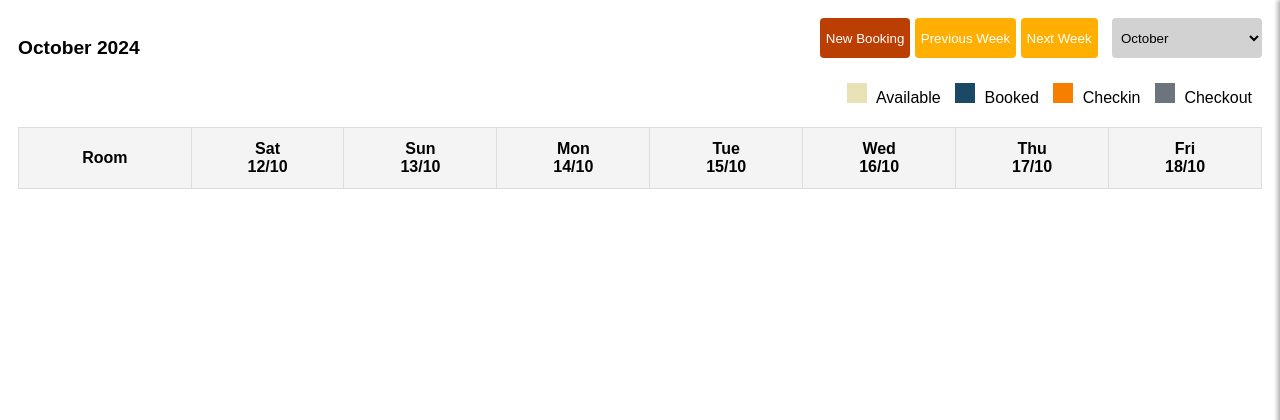
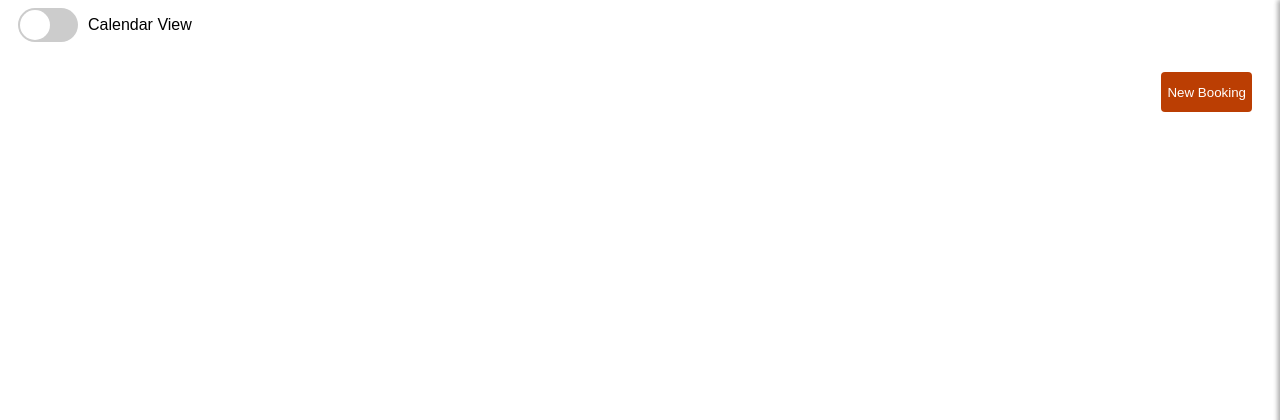
Before and after one commit to hoteliswar/hotel_iswar_frontend, a PHP site: page /booking.html in a window 1280 px wide. Shown: the top 420 px of the page. Run offline with PHP 8.4, Linux system fonts and the light colour scheme; lists and menus that the app fills with data are empty.

Commit message:
[bookings]

```diff
--- a/version2/hotel/booking-app/booking.css
+++ b/version2/hotel/booking-app/booking.css
@@ -1,6 +1,55 @@
 body {
     font-family: Arial, sans-serif;
 }
+
+/* Toggle Checkbox */
+
+.view-toggle {
+    display: flex;
+    align-items: center;
+    margin-bottom: 20px;
+    margin-left: 10px;
+}
+
+.toggle-checkbox {
+    display: none;
+}
+
+.toggle-label {
+    display: inline-block;
+    width: 60px;
+    height: 34px;
+    background-color: #ccc;
+    border-radius: 34px;
+    position: relative;
+    cursor: pointer;
+    transition: background-color 0.3s;
+}
+
+.toggle-inner {
+    position: absolute;
+    top: 2px;
+    left: 2px;
+    width: 30px;
+    height: 30px;
+    background-color: white;
+    border-radius: 50%;
+    transition: transform 0.3s;
+}
+
+.toggle-checkbox:checked+.toggle-label {
+    background-color: #ffaf02;
+}
+
+.toggle-checkbox:checked+.toggle-label .toggle-inner {
+    transform: translateX(26px);
+}
+
+.toggle-text {
+    margin-left: 10px;
+}
+
+/* Calendar View */
 
 .calender-wrapper {
     padding: 10px;
@@ -13,14 +62,14 @@ body {
     margin-bottom: 5px;
 }
 
-.calender-color-indicator{
+.calender-color-indicator {
     justify-content: space-between;
     align-items: center;
     /* margin-bottom: 20px; */
     float: right;
 }
 
-.color-box{
+.color-box {
     display: inline-block;
     width: 20px;
     height: 20px;
@@ -32,7 +81,7 @@ body {
 .indicator-available,
 .indicator-booked,
 .indicator-checkin,
-.indicator-checkout{
+.indicator-checkout {
     display: inline-block;
     justify-content: space-between;
     align-items: center;
@@ -41,19 +90,19 @@ body {
 }
 
 
-.indicator-available .color-box{
+.indicator-available .color-box {
     background-color: #eae2b7;
 }
 
-.indicator-booked .color-box{
-    background-color: #1b4965;
+.indicator-booked .color-box {
+    background-color: #0b97ed;
 }
 
-.indicator-checkin .color-box{
+.indicator-checkin .color-box {
     background-color: #f77f00;
 }
 
-.indicator-checkout .color-box{
+.indicator-checkout .color-box {
     background-color: #6c757d;
 }
 
@@ -125,10 +174,21 @@ td {
     position: relative;
 } */
 
-.hour-cell.available { background-color: #eae2b7; }
-.hour-cell.booked { background-color: #1b4965; }
-.hour-cell.checkin { background-color: #f77f00; }
-.hour-cell.checkout { background-color: #6c757d; }
+.hour-cell.available {
+    background-color: #eae2b7;
+}
+
+.hour-cell.booked {
+    background-color: #0b97ed;
+}
+
+.hour-cell.checkin {
+    background-color: #f77f00;
+}
+
+.hour-cell.checkout {
+    background-color: #6c757d;
+}
 
 /* .tooltip {
     display: none;
@@ -229,13 +289,13 @@ td {
     max-width: 65%;
 }
 
-.booking-details-col{
+.booking-details-col {
     width: 65%;
     display: inline-block;
     border-right: 1px solid #e0e0e0;
 }
 
-.booking-payment-col{
+.booking-payment-col {
     width: 34%;
     display: inline-block;
     vertical-align: top;
@@ -243,7 +303,7 @@ td {
 
 }
 
-.total-booking-amount{
+.total-booking-amount {
     width: 45%;
     word-wrap: break-word;
     display: inline-block;
@@ -253,7 +313,7 @@ td {
     padding-left: 0px;
 }
 
-.total-booking-amount-value{
+.total-booking-amount-value {
     display: inline-block;
     width: 50%;
     text-align: right;
@@ -264,7 +324,7 @@ td {
     align-items: center;
 }
 
-.advance-booking-amount{
+.advance-booking-amount {
     width: 45%;
     display: inline-block;
     font-size: 0.9em;
@@ -272,7 +332,7 @@ td {
     margin-top: 10px;
 }
 
-.advance-booking-amount-input{
+.advance-booking-amount-input {
     display: inline-block;
     width: 50%;
     font-size: 1.1em;
@@ -388,7 +448,8 @@ td {
 
 }
 
-#add-more-btn, .remove-room-btn {
+#add-more-btn,
+.remove-room-btn {
     color: #f6a903;
     padding-left: 10px;
     cursor: pointer;
@@ -399,14 +460,25 @@ td {
     width: 97%;
 }
 
-.new-booking-btn{
+.new-booking-btn {
     background-color: #f6a903;
     height: 50px;
     width: 100px;
     border: 0;
     border-radius: 4px;
     float: right;
-    margin: 20px 10px 20px 20px ;
+    margin: 20px 10px 20px 20px;
     font-weight: 500;
     margin-top: 250px;
 }
+
+/* List View */
+
+.listview-wrapper {
+    padding: 10px;
+    padding-right: 20px;
+}
+
+.header-row-2 {
+    float: right;
+}
--- a/version2/hotel/booking-app/booking.html
+++ b/version2/hotel/booking-app/booking.html
@@ -10,8 +10,17 @@
 </head>
 
 <body>
-    <!-- <h1>Booking</h1> -->
-    <div class="calender-wrapper">
+    <!-- Toggle checkbox -->
+    <div class="view-toggle">
+        <input type="checkbox" id="viewToggle" class="toggle-checkbox">
+        <label for="viewToggle" class="toggle-label">
+            <span class="toggle-inner"></span>
+            <span class="toggle-switch"></span>
+        </label>
+        <span class="toggle-text">Calendar View</span>
+    </div>
+
+    <div class="calender-wrapper" style="display: none;">
         <div class="header-row">
             <div id="currentMonth"></div>
             <div class="calendar-view">
@@ -44,6 +53,12 @@
                 </div>
         </div>
         <div id="calendar"></div>
+    </div>
+
+    <div class="listview-wrapper" >
+        <div class="header-row-2">
+            <button id="newBooking-btn" class="newBooking">New Booking</button>
+        </div>
     </div>
 
     <!-- Modal: View Data from calendar -->
--- a/version2/hotel/booking-app/booking.js
+++ b/version2/hotel/booking-app/booking.js
@@ -1,3 +1,32 @@
+document.getElementById('viewToggle').addEventListener('click', function() {
+    const viewToggle = document.getElementById('viewToggle');
+    const calendarWrapper = document.querySelector('.calender-wrapper');
+    const listviewWrapper = document.querySelector('.listview-wrapper');
+    const toggleText = document.querySelector('.toggle-text');
+
+    viewToggle.addEventListener('change', function() {
+        if (this.checked) {
+            calendarWrapper.style.display = 'none';
+            listviewWrapper.style.display = 'block';
+            toggleText.textContent = 'List View';
+            // Here you would call a function to populate the list view
+            populateListView();
+        } else {
+            calendarWrapper.style.display = 'block';
+            listviewWrapper.style.display = 'none';
+            toggleText.textContent = 'Calendar View';
+        }
+    });
+});
+
+function populateListView() {
+    // This function should populate the listview-wrapper with all bookings
+    // You'll need to implement this based on your data structure
+    const listviewWrapper = document.querySelector('.listview-wrapper');
+    // listviewWrapper.innerHTML = '<h2>All Bookings</h2>';
+    // Add code here to loop through all bookings and add them to the list view
+}
+
 
 var currentDate = new Date();
 
--- a/version2/hotel/hotel.html
+++ b/version2/hotel/hotel.html
@@ -46,6 +46,7 @@
                             GUEST
                         </div>
                     </div>
+
                     <div class="dash-nav-item">
                         <div class="nav-name" id="booking">
                             BOOKING
```
